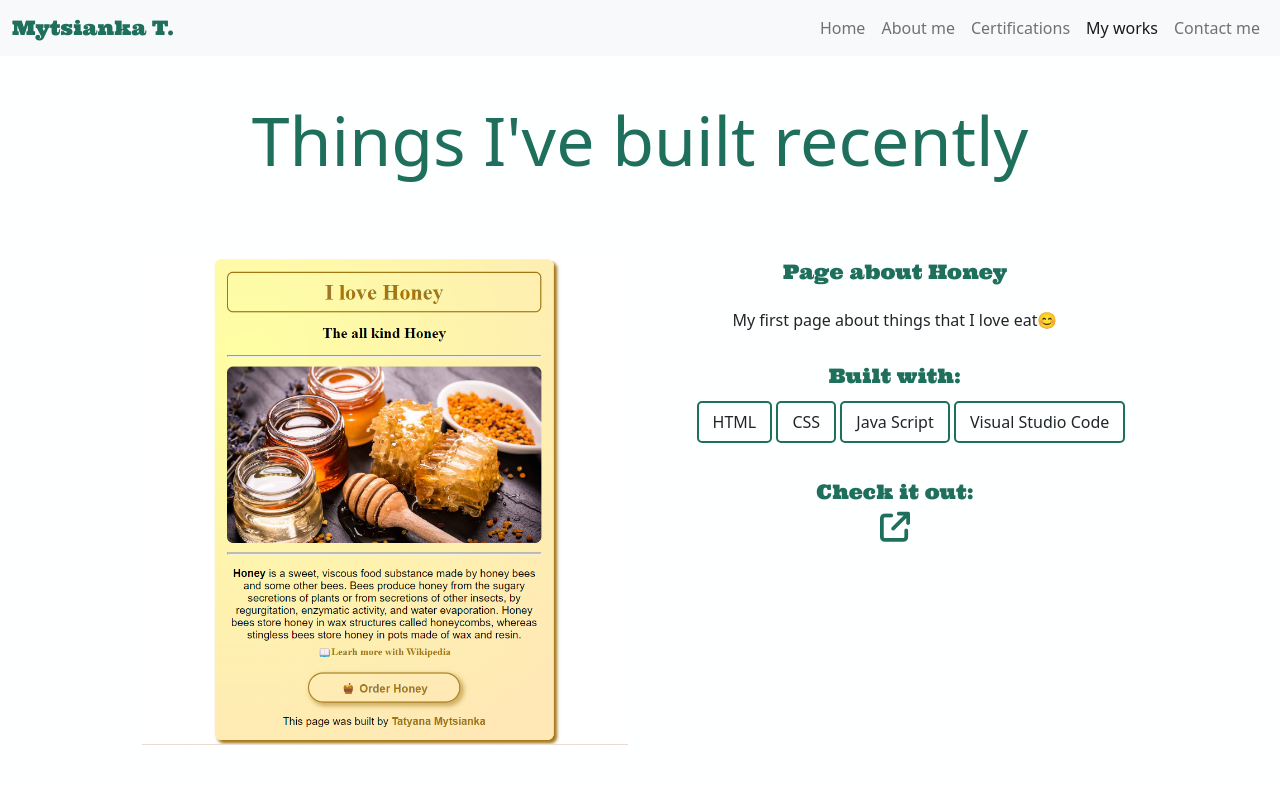
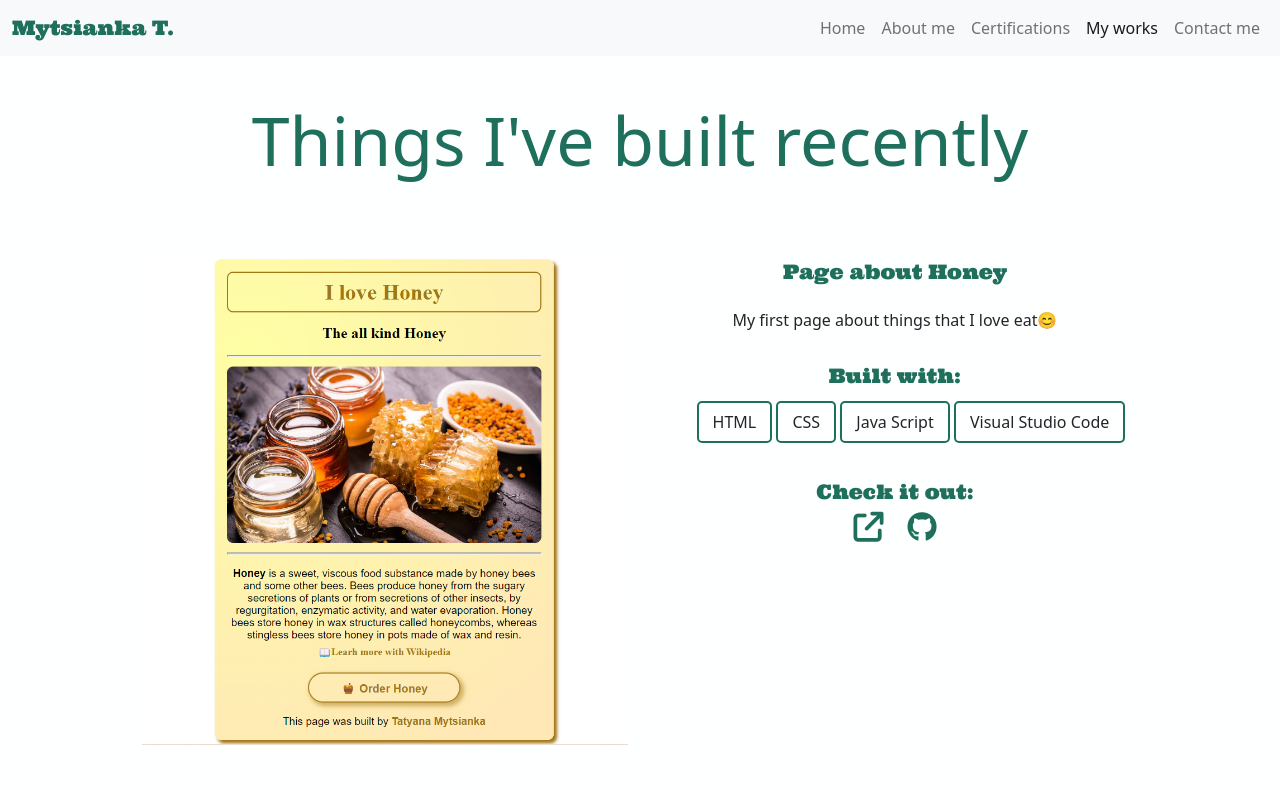
Before and after one commit to tasrad/my-portfolio-pages, a plain HTML site: page works.html in a window 1280 px wide. Shown: the top 790 px of the page. Drawn offline with nearby package versions, Linux system fonts and the light colour scheme; a web font is replaced by a local one.

Commit message:
Update works.html

```diff
--- a/works.html
+++ b/works.html
@@ -64,6 +64,9 @@
            <a href="https://cosmic-raindrop-c3e959.netlify.app/" class="live-site" target="_blank" title="Link to site">
              <i class="fa-solid fa-arrow-up-right-from-square"></i>
            </a>
+           <a href="https://github.com/tasrad/HoneyPage" class="git-hub" target="_blank" title="Link to GitHub">
+            <i class="fa-brands fa-github"></i>
+          </a>
            </div>
          </div>
       </div>
```
